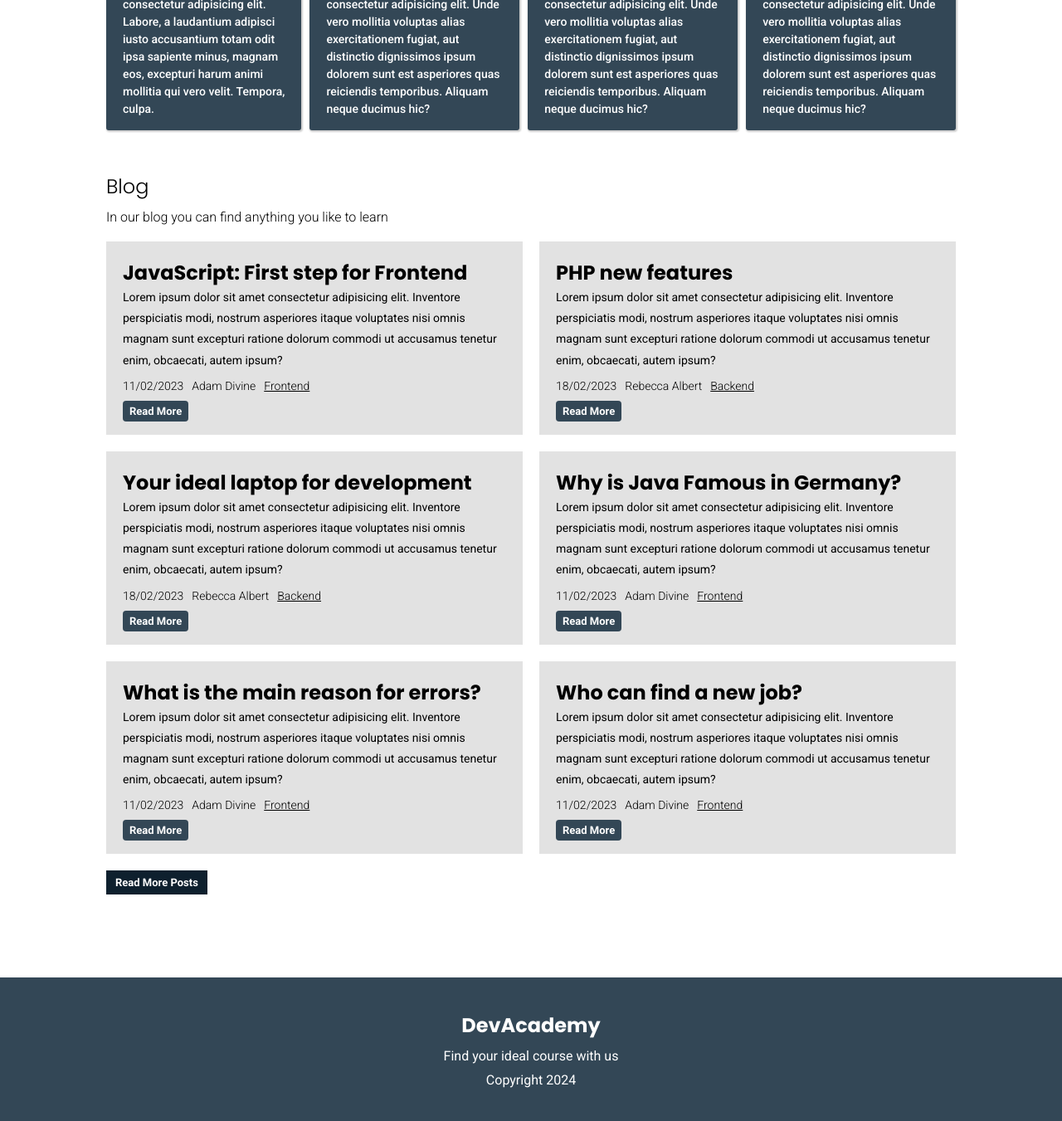
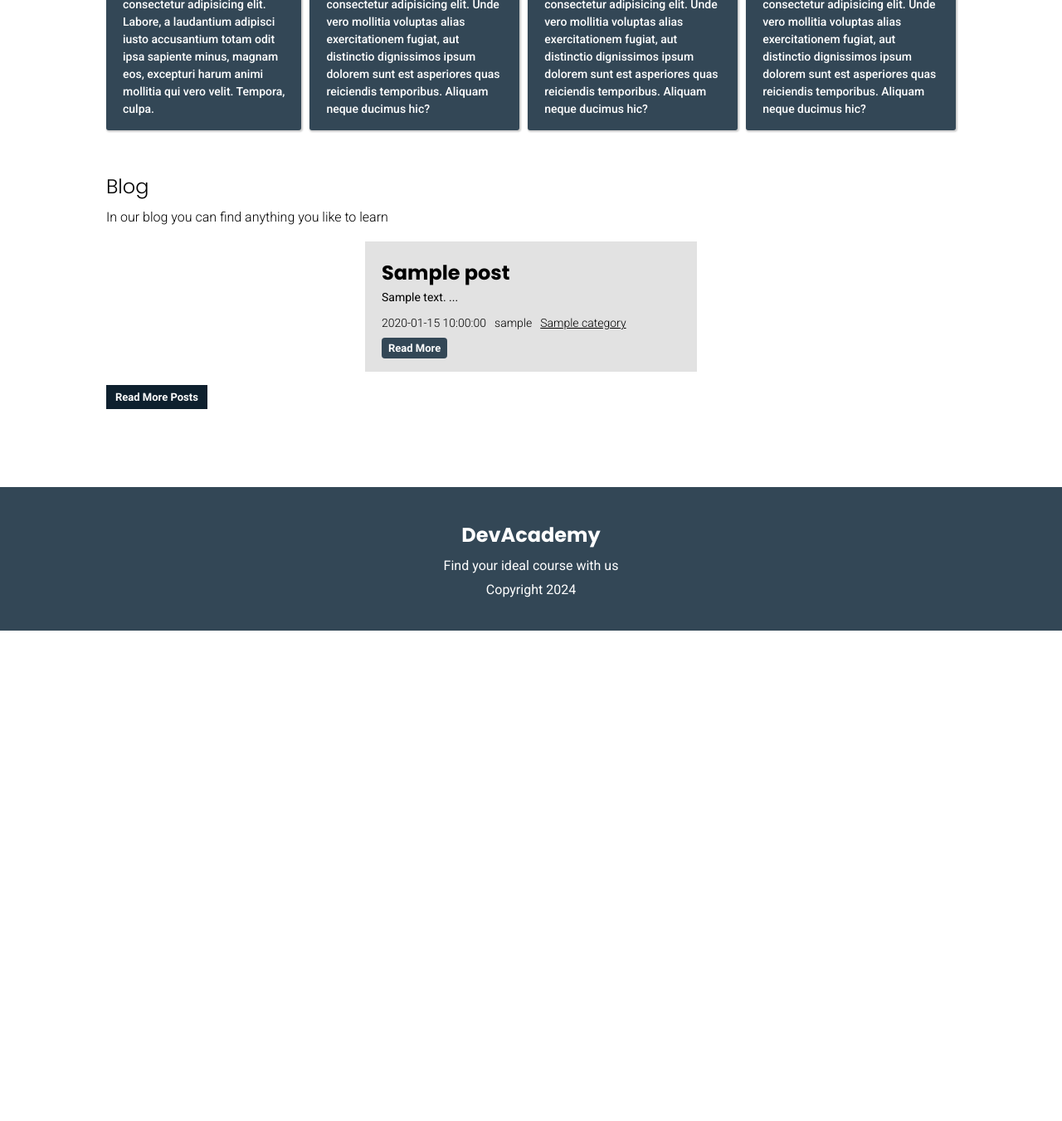
Before and after one commit to behnamhamidi1991/personal-blog, a PHP site: template views/home.view.php in a window 1280 px wide. Shown: the whole page at 83% size. After the commit the page ends 760 px from the top, so only its background shows below. Run offline with PHP 8.4, Linux system fonts and the light colour scheme; the template is opened without the code that fills it: most values are stand-ins (such as "Sample title", 1, 10 or a date in 2020).

Commit message:
Continue, Sectiond Section

```diff
--- a/helpers.php
+++ b/helpers.php
@@ -16,10 +16,11 @@ function basePath($path = '') {
  * @param string $name
  * @return void
  */
-function loadView($name) {
+function loadView($name, $data = []) {
     $viewPath = basePath("/views/{$name}.view.php");
 
     if (file_exists($viewPath)) {
+        extract($data);
         require $viewPath;
     } else {
         echo "There is no view with the name of {$name}";
--- a/public/style.css
+++ b/public/style.css
@@ -300,6 +300,10 @@ h1,h2,h3,h4,h5,h6 {
     text-decoration: underline;
 }
 
+.blog-read-more-container {
+    margin-top: 20px;
+}
+
 .blog-readmore-btn {
     font-size: 13px;
     color: var(--white-color);
--- a/views/home.view.php
+++ b/views/home.view.php
@@ -2,6 +2,7 @@
    <?php loadPartial('head') ?>
    <?php loadPartial('navbar') ?>
    <?php loadPartial('main-top') ?>
+
 
 
 
@@ -41,84 +42,22 @@
         </div>
 
         <div class="blog-content">
+
+        <?php foreach($posts as $post) : ?>
             <div class="blog-box">
-                <h2>JavaScript: First step for Frontend</h2>
-                <p>Lorem ipsum dolor sit amet consectetur adipisicing elit. Inventore perspiciatis modi, nostrum
-                    asperiores itaque voluptates nisi omnis magnam sunt excepturi ratione dolorum commodi ut accusamus
-                    tenetur enim, obcaecati, autem ipsum?</p>
+                <h2><?= $post['title'] ?></h2>
+                <p><?= mb_substr($post['body'], 0, 250) . ' ...' ?> </p>
                 <div class="post-details">
-                    <span>11/02/2023</span>
-                    <span>Adam Divine</span>
-                    <span>Frontend</span>
+                    <span><?= $post['created_at'] ?></span>
+                    <span><?= $post['user_name'] ?></span>
+                    <span><?= $post['category'] ?></span>
                 </div>
                 <a href="#" class="blog-readmore-btn">Read More</a>
             </div>
+            <?php endforeach ; ?>
 
-            <div class="blog-box">
-                <h2>PHP new features</h2>
-                <p>Lorem ipsum dolor sit amet consectetur adipisicing elit. Inventore perspiciatis modi, nostrum
-                    asperiores itaque voluptates nisi omnis magnam sunt excepturi ratione dolorum commodi ut accusamus
-                    tenetur enim, obcaecati, autem ipsum?</p>
-                <div class="post-details">
-                    <span>18/02/2023</span>
-                    <span>Rebecca Albert</span>
-                    <span>Backend</span>
-                </div>
-                <a href="#" class="blog-readmore-btn">Read More</a>
-            </div>
-
-            <div class="blog-box">
-                <h2>Your ideal laptop for development</h2>
-                <p>Lorem ipsum dolor sit amet consectetur adipisicing elit. Inventore perspiciatis modi, nostrum
-                    asperiores itaque voluptates nisi omnis magnam sunt excepturi ratione dolorum commodi ut accusamus
-                    tenetur enim, obcaecati, autem ipsum?</p>
-                <div class="post-details">
-                    <span>18/02/2023</span>
-                    <span>Rebecca Albert</span>
-                    <span>Backend</span>
-                </div>
-                <a href="#" class="blog-readmore-btn">Read More</a>
-            </div>
-
-            <div class="blog-box">
-                <h2>Why is Java Famous in Germany?</h2>
-                <p>Lorem ipsum dolor sit amet consectetur adipisicing elit. Inventore perspiciatis modi, nostrum
-                    asperiores itaque voluptates nisi omnis magnam sunt excepturi ratione dolorum commodi ut accusamus
-                    tenetur enim, obcaecati, autem ipsum?</p>
-                <div class="post-details">
-                    <span>11/02/2023</span>
-                    <span>Adam Divine</span>
-                    <span>Frontend</span>
-                </div>
-                <a href="#" class="blog-readmore-btn">Read More</a>
-            </div>
-
-            <div class="blog-box">
-                <h2>What is the main reason for errors?</h2>
-                <p>Lorem ipsum dolor sit amet consectetur adipisicing elit. Inventore perspiciatis modi, nostrum
-                    asperiores itaque voluptates nisi omnis magnam sunt excepturi ratione dolorum commodi ut accusamus
-                    tenetur enim, obcaecati, autem ipsum?</p>
-                <div class="post-details">
-                    <span>11/02/2023</span>
-                    <span>Adam Divine</span>
-                    <span>Frontend</span>
-                </div>
-                <a href="#" class="blog-readmore-btn">Read More</a>
-            </div>
-
-            <div class="blog-box">
-                <h2>Who can find a new job?</h2>
-                <p>Lorem ipsum dolor sit amet consectetur adipisicing elit. Inventore perspiciatis modi, nostrum
-                    asperiores itaque voluptates nisi omnis magnam sunt excepturi ratione dolorum commodi ut accusamus
-                    tenetur enim, obcaecati, autem ipsum?</p>
-                <div class="post-details">
-                    <span>11/02/2023</span>
-                    <span>Adam Divine</span>
-                    <span>Frontend</span>
-                </div>
-                <a href="#" class="blog-readmore-btn">Read More</a>
-            </div>
-
+        </div>
+        <div class="blog-read-more-container">
             <a href="/blog" class="blog-read-more">Read More Posts</a>
         </div>
     </section>
```
Also changed, not shown: controllers/home.php (+11 -1 lines).
